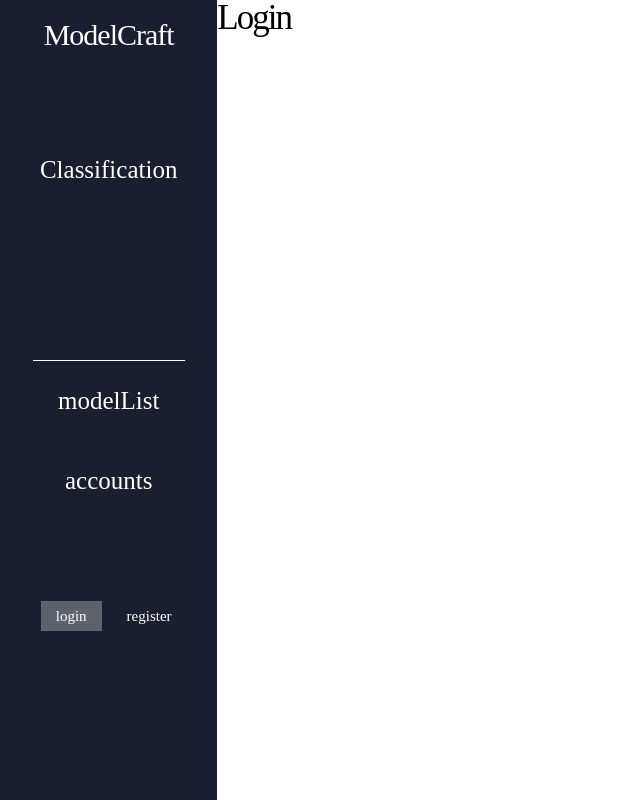
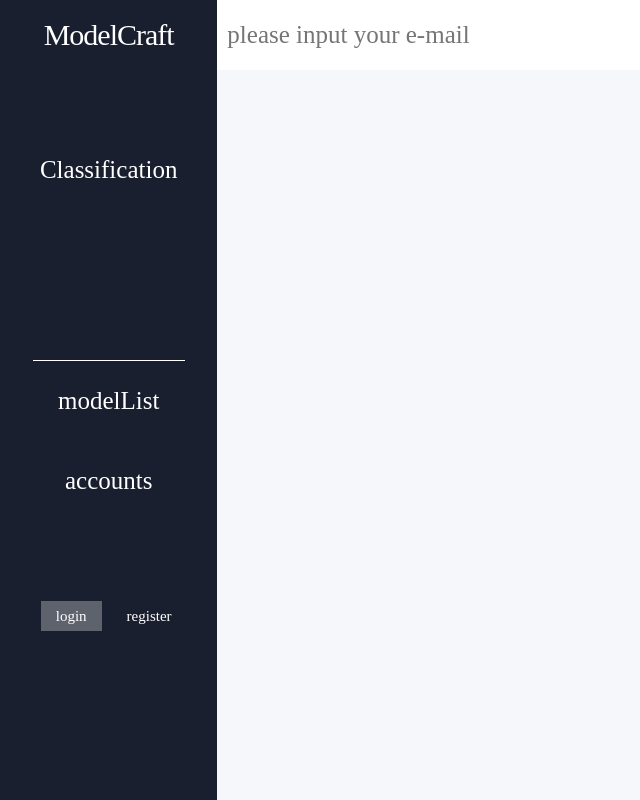
Before and after one commit to LMM-Lab/ModelCraft-Frontend, a Next.js app: page /login in a window 1280 px wide. Shown: the whole page, without its empty margins (0-640 px from the left). Built offline with nearby package versions, Linux system fonts and the light colour scheme.

Commit message:
Input作成

```diff
--- a/src/app/layout.tsx
+++ b/src/app/layout.tsx
@@ -13,7 +13,7 @@ export default function RootLayout({ children, }: Readonly<{ children: React.Rea
         <StyledComponentsRegistry>
           <ThemeProvider theme={theme}>
             <GlobalStyles />
-            <main>
+            <main style={{backgroundColor:theme.colors.background}}>
               <Grid grid_template_columns="1.8fr 8.8fr">
                 <SideBar />
                 {children}
--- a/src/app/login/page.tsx
+++ b/src/app/login/page.tsx
@@ -1,10 +1,11 @@
 import Text from "@/component/common/Text";
 import styled from "styled-components";
+import Input from "@/component/common/Input";
 
 const Login=()=>{
   return (
     <div>
-        <Text variants="ExtraLarge">Login</Text>
+        <Input variants="default" placeholder="please input your e-mail"/>
     </div>
   )
 
--- /dev/null
+++ b/src/component/common/Input/index.tsx
@@ -0,0 +1,56 @@
+'use client'
+import styled, { css } from "styled-components";
+import { BoxProps } from "../styles/Box";
+
+type InputProps=BoxProps&{
+  variants?:'default'|'serch'
+  onChange?:(event: React.ChangeEvent<HTMLInputElement>) => void;
+  placeholder?:string
+}
+
+const InputCSS=styled.input<InputProps>`
+  ${({variants,theme})=>{
+    switch (variants){
+      case 'default':
+        return css`
+          width:48rem;
+          height:7rem;
+          font-size:${theme.fontSize.Medium};
+        `
+      case 'serch':
+        return css`
+
+        `
+    }
+  }}
+  color:${({color})=>color};
+  background-color:${({$backgroundColor,theme})=>$backgroundColor||theme.colors.white};
+  width:${({$width})=>$width};
+  height:${({$height})=>$height};
+  min-width:${({$minWidth})=>$minWidth};
+  min-height:${({$minHeight})=>$minHeight};
+  display:${({$display})=>$display};
+  border:${({$border})=>$border};
+  overflow:${({$overflow})=>$overflow};
+  margin:${({$margin})=>$margin};
+  margin-top:${({$marginTop})=>$marginTop};
+  margin-right:${({$marginRight})=>$marginRight};
+  margin-bottom:${({$marginBottom})=>$marginBottom};
+  margin-left:${({$marginLeft})=>$marginLeft};
+  padding:${({$padding})=>$padding};
+  padding-top:${({$paddingTop})=>$paddingTop};
+  padding-right:${({$paddingRight})=>$paddingRight};
+  padding-bottom:${({$paddingBottom})=>$paddingBottom};
+  padding-left:${({$paddingLeft='1rem'})=>$paddingLeft};
+  &:focus{
+    outline:none;
+  }
+`
+
+const Input=(props:InputProps)=>{
+  return (
+    <InputCSS {...props}/>
+  )
+}
+
+export default Input
--- a/src/styles/GlobalStyles.tsx
+++ b/src/styles/GlobalStyles.tsx
@@ -18,7 +18,7 @@ const GlobalStyles=createGlobalStyle`
   article, aside, canvas, details, embed,
   figure, figcaption, footer, header, hgroup,
   menu, nav, output, ruby, section, summary,
-  time, mark, audio, video {
+  time, mark, audio, video,input {
     margin: 0;
     padding: 0;
     border: 0;
```
